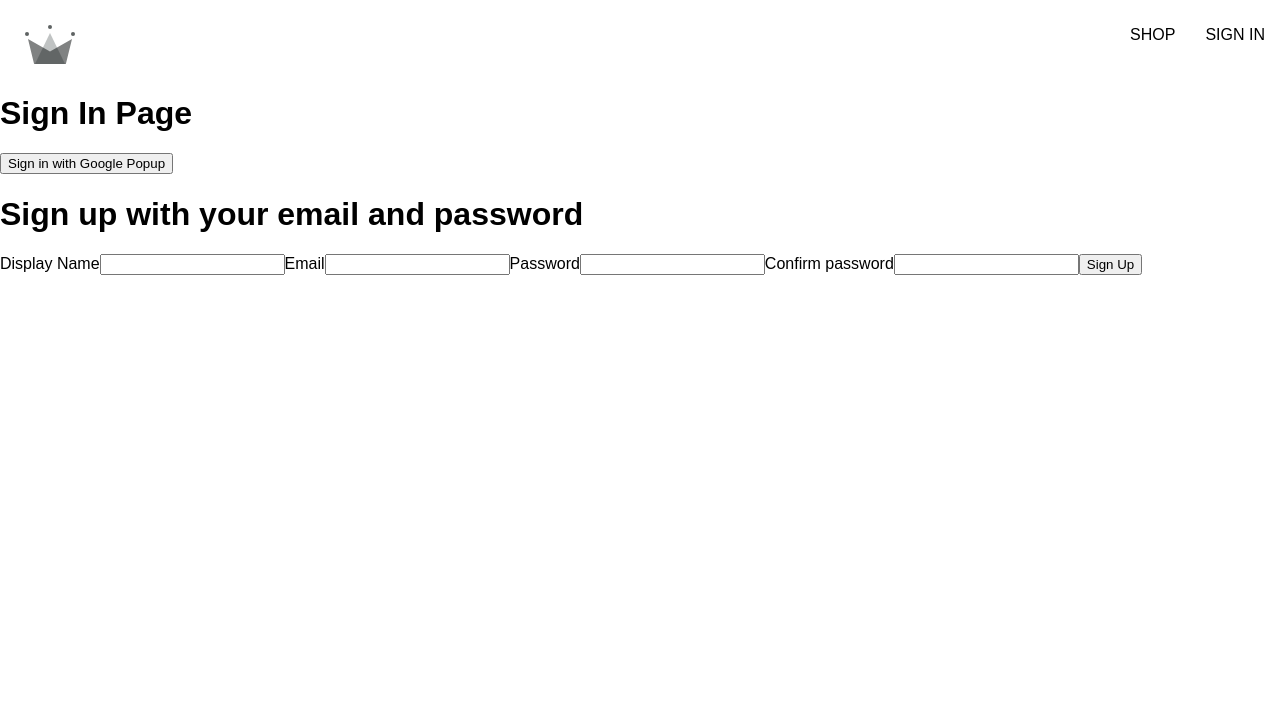
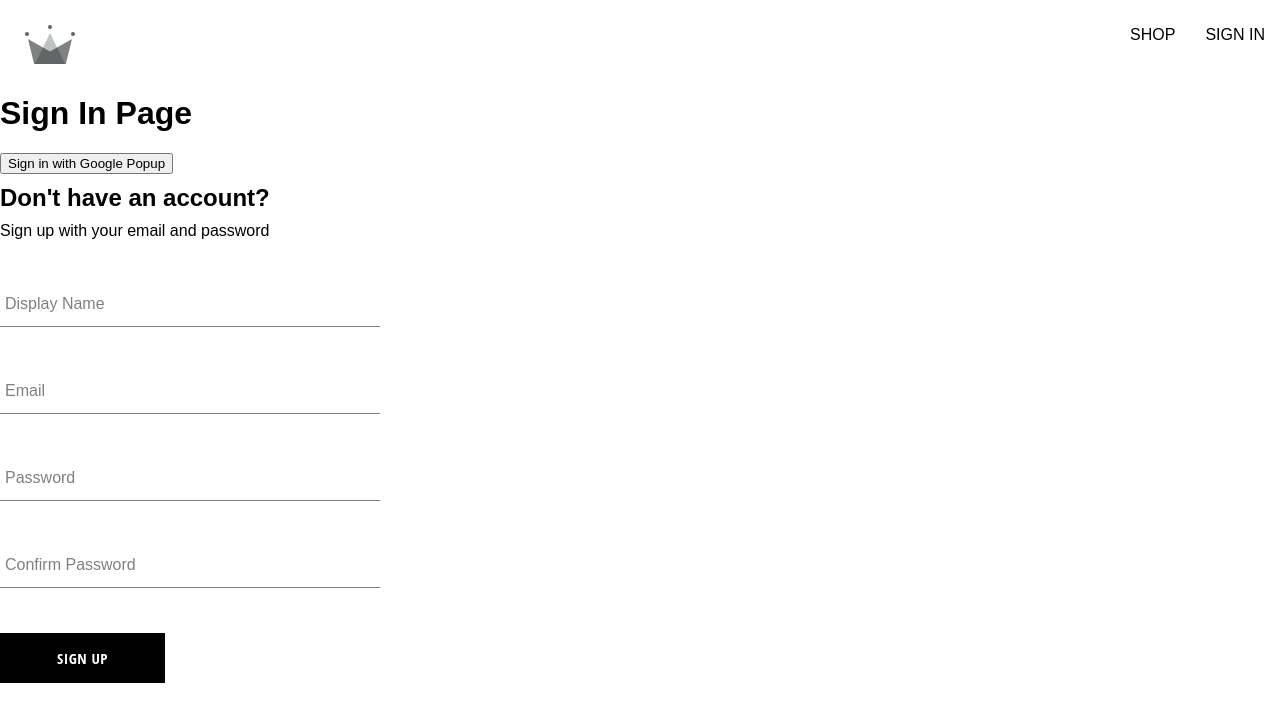
Before and after one commit to rytisguru/clothing-shop, a React (Create React App) app: page /sign-in in a window 1280 px wide. Shown: the top 722 px of the page. Built offline with nearby package versions, Linux system fonts and the light colour scheme; a web font is replaced by a local one.

Commit message:
Added sign up, form input and button components

```diff
--- /dev/null
+++ b/src/components/button/button.component.jsx
@@ -0,0 +1,16 @@
+import './button.styles.scss';
+
+const BUTTON_TYPE_CLASSES = {
+    google: 'google-sign-in',
+    inverted: 'inverted'
+}
+
+const Button = ({ children, buttonType, ...props }) => {
+    return (
+        <button { ...props } className={`button-container ${BUTTON_TYPE_CLASSES[buttonType]}`}>
+            {children}
+        </button>
+    )
+}
+
+export default Button;
--- /dev/null
+++ b/src/components/button/button.styles.scss
@@ -0,0 +1,46 @@
+.button-container {
+    min-width: 165px;
+    width: auto;
+    height: 50px;
+    letter-spacing: 0.5px;
+    line-height: 50px;
+    padding: 0 35px 0 35px;
+    font-size: 15px;
+    background-color: black;
+    color: white;
+    text-transform: uppercase;
+    font-family: 'Open Sans Condensed';
+    font-weight: bolder;
+    border: none;
+    cursor: pointer;
+    display: flex;
+    justify-content: center;
+
+    &:hover {
+      background-color: white;
+      color: black;
+      border: 1px solid black;
+    }
+
+    &.google-sign-in {
+      background-color: #4285f4;
+      color: white;
+
+      &:hover {
+        background-color: #357ae8;
+        border: none;
+      }
+    }
+
+    &.inverted {
+      background-color: white;
+      color: black;
+      border: 1px solid black;
+
+      &:hover {
+        background-color: black;
+        color: white;
+        border: none;
+      }
+    }
+  }
--- /dev/null
+++ b/src/components/form-input/form-input.component.jsx
@@ -0,0 +1,20 @@
+import './form-input.styles.scss';
+
+const FormInput = ({ label, ...props }) => {
+    return (
+        <div className="group">
+            <input className="form-input" { ...props } />
+            {label && (
+            <label
+              className={`${props.value.length
+              ?
+              'shrink'
+              :
+              ''}
+              form-input-label`}>{label}</label>
+            )}
+        </div>
+    )
+}
+
+export default FormInput;
--- /dev/null
+++ b/src/components/form-input/form-input.styles.scss
@@ -0,0 +1,54 @@
+$sub-color: grey;
+$main-color: black;
+
+@mixin shrinkLabel {
+  top: -14px;
+  font-size: 12px;
+  color: $main-color;
+}
+
+.group {
+  position: relative;
+  margin: 45px 0;
+
+  .form-input {
+    background: none;
+    background-color: white;
+    color: $sub-color;
+    font-size: 18px;
+    padding: 10px 10px 10px 5px;
+    display: block;
+    width: 100%;
+    border: none;
+    border-radius: 0;
+    border-bottom: 1px solid $sub-color;
+    margin: 25px 0;
+
+    &:focus {
+      outline: none;
+    }
+
+    &:focus ~ .form-input-label {
+      @include shrinkLabel();
+    }
+  }
+
+  input[type='password'] {
+    letter-spacing: 0.3em;
+  }
+
+  .form-input-label {
+    color: $sub-color;
+    font-size: 16px;
+    font-weight: normal;
+    position: absolute;
+    pointer-events: none;
+    left: 5px;
+    top: 10px;
+    transition: 300ms ease all;
+
+    &.shrink {
+      @include shrinkLabel();
+    }
+  }
+}
--- a/src/components/sign-up-form/sign-up-form.component.jsx
+++ b/src/components/sign-up-form/sign-up-form.component.jsx
@@ -1,5 +1,9 @@
 import { useState } from "react";
-import { createAuthUserWithEmailAndPassword } from "../../utils/firebase/firebase.utils";
+import { createUserDocumentFromAuth } from "../../utils/firebase/firebase.utils";
+import { createAuthUserWithEmailAndPassword } from './../../utils/firebase/firebase.utils';
+import FormInput from './../form-input/form-input.component';
+import './sign-up-form.styles.scss';
+import Button from './../button/button.component';
 
 const defaultFormFields = {
     displayName: '',
@@ -16,9 +20,22 @@
     const handleSubmit = async (e) => {
         e.preventDefault();
 
-        if (password == confirmPassword) {
-            const response = await createAuthUserWithEmailAndPassword(email, password)
-            console.log(response)
+        if (password !== confirmPassword) {
+            alert('Passwords do not match')
+            return
+        }
+
+        try {
+            const { user } = await createAuthUserWithEmailAndPassword(email, password)
+
+            const response = await createUserDocumentFromAuth(user, { displayName })
+            setFormFields(defaultFormFields)
+        } catch (error) {
+            if (error.code === 'auth/email-already-in-use') {
+                alert('Email already in use')
+            } else {
+                console.log("User creation failed", error)
+            }
         }
     }
 
@@ -28,38 +45,43 @@
     }
 
     return (
-        <div>
-            <h1>Sign up with your email and password</h1>
+        <div className="sign-up-container">
+            <h2>Don't have an account?</h2>
+            <span>Sign up with your email and password</span>
             <form onSubmit={handleSubmit}>
-                <label>Display Name</label>
-                <input
+                <FormInput
+                    label="Display Name"
                     name="displayName"
                     type="text"
                     required
                     onChange={handleChange}
-                    value={displayName} />
-                <label>Email</label>
-                <input
+                    value={displayName}
+                />
+                <FormInput
+                    label="Email"
                     name="email"
                     type="email"
                     required
                     onChange={handleChange}
-                    value={email} />
-                <label>Password</label>
-                <input
+                    value={email}
+                />
+                <FormInput
+                    label="Password"
                     name="password"
                     type="password"
                     required
                     onChange={handleChange}
-                    value={password} />
-                <label>Confirm password</label>
-                <input
+                    value={password}
+                />
+                <FormInput
+                    label="Confirm Password"
                     name="confirmPassword"
                     type="password"
                     required
                     onChange={handleChange}
-                    value={confirmPassword} />
-                <button type="submit">Sign Up</button>
+                    value={confirmPassword}
+                />
+                <Button type="submit">Sign Up</Button>
             </form>
         </div>
     )
--- /dev/null
+++ b/src/components/sign-up-form/sign-up-form.styles.scss
@@ -0,0 +1,9 @@
+.sign-up-container {
+    display: flex;
+    flex-direction: column;
+    width: 380px;
+
+    h2 {
+        margin: 10px 0;
+    }
+}
--- a/src/routes/sign-in/sign-in.component.jsx
+++ b/src/routes/sign-in/sign-in.component.jsx
@@ -21,7 +21,7 @@
 
     const logGoogleUser = async () => {
         const { user } = await signInWithGooglePopup();
-        const userDocRef = await createUserDocumentFromAuth(user);
+        const response = await createUserDocumentFromAuth(user);
     }
 
     return (
--- a/src/utils/firebase/firebase.utils.js
+++ b/src/utils/firebase/firebase.utils.js
@@ -32,7 +32,7 @@
 
 export const db = getFirestore();
 
-export const createUserDocumentFromAuth = async (userAuth) => {
+export const createUserDocumentFromAuth = async (userAuth, additionalData = {}) => {
   if (!userAuth) return
 
   const userDocRef = doc(db, 'users', userAuth.uid)
@@ -43,7 +43,7 @@
     const createdAt = new Date();
 
     try {
-      await setDoc(userDocRef, { displayName, email, createdAt })
+      await setDoc(userDocRef, { displayName, email, createdAt, ...additionalData })
     } catch (error) {
       console.log('Error setting user document', error.message)
     }
```
